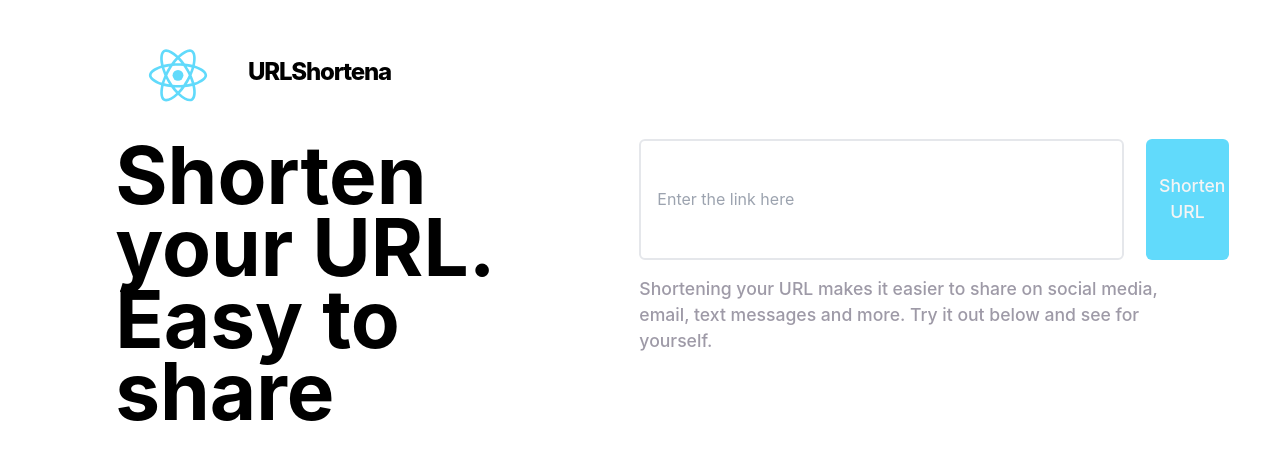
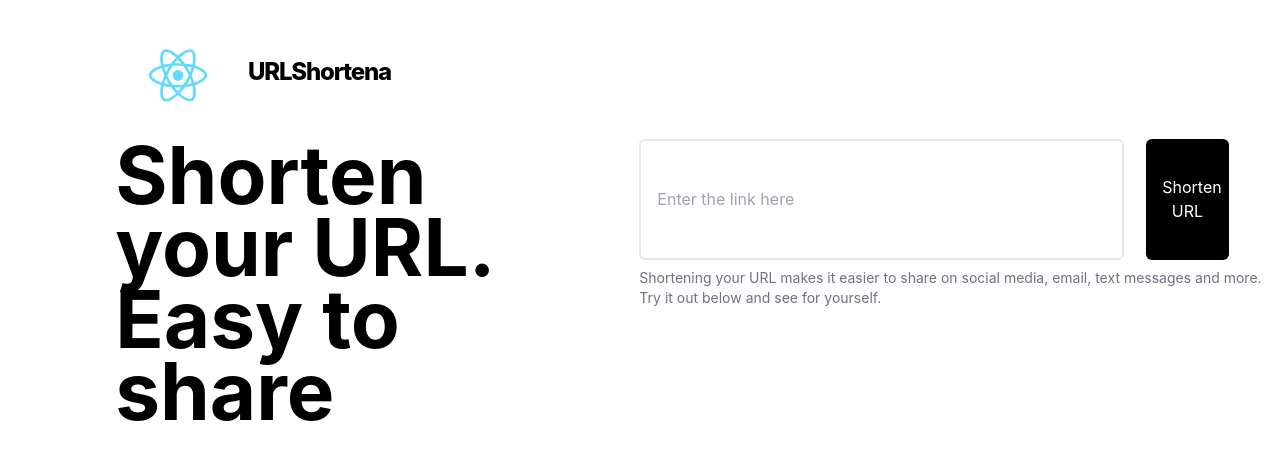
Before and after one commit to xsyro/url-shortener, a React (Create React App) app in the folder frontend-app/: page / in a window 1280 px wide. Shown: the top 460 px of the page. Built offline with nearby package versions, Linux system fonts and the light colour scheme; no server answers.

Commit message:
isolate api and hook. also ensuring form submit via react-query mutation

```diff
--- a/frontend-app/src/RootLayout.tsx
+++ b/frontend-app/src/RootLayout.tsx
@@ -1,9 +1,14 @@
 import { Header } from './components/Header';
+import { QueryClientProvider } from "@tanstack/react-query";
+import { queryClient } from './hooks/queryClient';
+
 export const RootLayout = ({ children }: { children: React.ReactNode }) => {
   return (
-    <div className="App">
-      <Header />
-      {children}
-    </div>
+    <QueryClientProvider client={queryClient}>
+      <div className="App">
+        <Header />
+        {children}
+      </div>
+    </QueryClientProvider>
   );
 }
--- /dev/null
+++ b/frontend-app/src/actions/Formhandler.ts
@@ -0,0 +1,24 @@
+import { UrlFormData } from "../components/UrlShortenerForm";
+
+export const handlerUrlEncodeFormSubmit = async (data: UrlFormData) => {
+
+    // try {
+    //     const response = await fetch(`${process.env.REACT_APP_API_URL}/api/encode`, {
+    //         method: "POST",
+    //         headers: {
+    //             "Content-Type": "application/json",
+    //         },
+    //         body: JSON.stringify(data),
+    //     });
+
+    //     if (!response.ok) {
+    //         throw new Error("Failed to shorten URL");
+    //     }
+
+    //     const result = await response.json();
+    //     console.log("Shortened URL:", result.shortUrl);
+    // } catch (error) {
+    //     console.error("Error:", error);
+    // }
+
+}
--- a/frontend-app/src/components/LandingPageHero.tsx
+++ b/frontend-app/src/components/LandingPageHero.tsx
@@ -1,5 +1,3 @@
-// import heroImage from './illustration-working.svg'
-
 import UrlShortenerForm from "./UrlShortenerForm";
 
 export default function LandingPageHero() {
@@ -8,9 +6,9 @@ export default function LandingPageHero() {
             <div>
                 <h1 className="title text-center">Shorten your URL. Easy to share</h1>
             </div>
-            <div className="space-y-4">
+            <div className="space-y-2">
                 <UrlShortenerForm />
-                <p className="subtitle">Shortening your URL makes it easier to share on social media, email, text messages and more. Try it out below and see for yourself.</p>
+                <p className="text-sm text-gray-500 text-wrap mt-2">Shortening your URL makes it easier to share on social media, email, text messages and more. <br />Try it out below and see for yourself.</p>
             </div>
         </div>
     </section>
--- a/frontend-app/src/components/UrlShortenerForm.tsx
+++ b/frontend-app/src/components/UrlShortenerForm.tsx
@@ -2,54 +2,56 @@ import React from "react";
 import { useForm } from "react-hook-form";
 import { z } from "zod";
 import { zodResolver } from "@hookform/resolvers/zod";
-// import { Button } from "@/components/ui/button"
+import { handlerUrlEncodeFormSubmit } from "../actions/Formhandler";
+import { useUrlShortener } from "../hooks/useUrlShortener";
 
 const urlSchema = z.object({
     url: z.string().url("Please enter a valid URL"),
 });
 
-type UrlFormData = z.infer<typeof urlSchema>;
+export type UrlFormData = z.infer<typeof urlSchema>;
 
 const UrlShortenerForm: React.FC = () => {
     const { register, handleSubmit, formState: { errors } } = useForm<UrlFormData>({
         resolver: zodResolver(urlSchema),
     });
 
-    const onSubmit = async (data: UrlFormData) => {
-        try {
-            const response = await fetch(`${process.env.REACT_APP_API_URL}/api/encode`, {
-                method: "POST",
-                headers: {
-                    "Content-Type": "application/json",
-                },
-                body: JSON.stringify(data),
-            });
+    const { createShortenedUrlMutation } = useUrlShortener();
 
-            if (!response.ok) {
-                throw new Error("Failed to shorten URL");
-            }
-
-            const result = await response.json();
-            console.log("Shortened URL:", result.shortUrl);
-        } catch (error) {
-            console.error("Error:", error);
-        }
-    };
+    const { error, isError, isPending, isSuccess, data: shortUrlResponse, mutateAsync: createShortUrlAction } = createShortenedUrlMutation
 
     return (
-        <form onSubmit={handleSubmit(onSubmit)}>
+        <>
+            {isPending && <p className="text-green-700 mb-2 mt-1">Shortening URL...</p>}
+
+            {shortUrlResponse && !(shortUrlResponse instanceof Error) && (
+                <>
+                    <div className="flex items-center space-x-2"></div>
+                    <p className="space-x-1">
+                        <code className="tracking-tighter text-sm text-green-700 font-bold">{shortUrlResponse.shortUrl}</code>
+                        <button onClick={() => navigator.clipboard.writeText(shortUrlResponse.shortUrl)} className="bg-green-600 text-white px-2 py-1 text-xs rounded-sm font-semibold hover:bg-green-800">
+                            Copy
+                        </button>
+                    </p>
+
+                </>
+            )}
+
+            <form onSubmit={handleSubmit(async (data) => await createShortUrlAction(data))}>
                 <div>
                     <input
                         id="url"
-                    type="text"
+                        type="url"
                         className="border-2 rounded-md"
                         {...register("url")}
                         placeholder="Enter the link here"
                     />
-                {errors.url && <p className="text-red-700 mb-3">{errors.url.message}</p>}
+                    {errors.url && <p className="text-red-700 mb-3 mt-1">{errors.url.message}</p>}
+                    {(isError || error) && <p className="text-red-700 mb-3 mt-1">{error.message}</p>}
                 </div>
-            <button type="submit" className="btn-cta rounded-md">Shorten URL</button>
+                <button type="submit" className="bg-black text-white p-4 rounded-md">Shorten URL</button>
             </form>
+        </>
     );
 };
 
--- /dev/null
+++ b/frontend-app/src/hooks/queryClient.ts
@@ -0,0 +1,3 @@
+import { QueryClient } from "@tanstack/react-query";
+
+export const queryClient = new QueryClient()
--- /dev/null
+++ b/frontend-app/src/hooks/useUrlShortener.ts
@@ -0,0 +1,27 @@
+import { useQuery, useMutation } from '@tanstack/react-query';
+import { encodeShortUrl, fetchShortUrls } from '../services/Api';
+import { queryClient } from './queryClient';
+import { UrlFormData } from '../components/UrlShortenerForm';
+
+export const useUrlShortener = () => {
+
+    const shortenedUrlsQuery = useQuery({
+        queryKey: ['short_urls',],
+        queryFn: async () => await fetchShortUrls(),
+    });
+
+    // mutation to create a new shortened url
+    const createShortenedUrlMutation = useMutation({
+        mutationFn: async (data: UrlFormData) => {
+            return await encodeShortUrl(data)
+        },
+        onSuccess: () => {
+            queryClient.invalidateQueries({ queryKey: ['short_urls'] })
+        }
+    });
+
+    return {
+        shortenedUrlsQuery,
+        createShortenedUrlMutation: createShortenedUrlMutation,
+    };
+};
--- a/frontend-app/src/services/Api.ts
+++ b/frontend-app/src/services/Api.ts
@@ -38,7 +38,7 @@ export const decodeShortUrl = async (data: { shortUrl: string }): Promise<{ url:
     }
 }
 
-export const listShortUrls = async (page: number = 1, limit: number = 10): Promise<any> => {
+export const fetchShortUrls = async (page: number = 1, limit: number = 10): Promise<any> => {
     try {
         const response = await fetch(`${process.env.REACT_APP_API_URL}/api/list?page=${page}&limit=${limit}`, {
             method: "GET",
```
Lines whose indentation alone changed are shown as unchanged.
